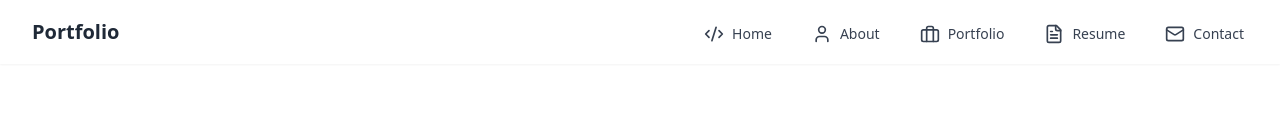
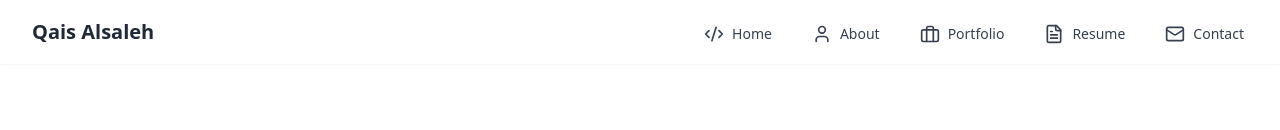
Before and after one commit to qais-mle7y/Portfolio, a React (Vite) app: page / in a window 1280 px wide. Shown: the top 130 px of the page. Built offline with nearby package versions, Linux system fonts and the light colour scheme; grey boxes are pictures that could not be loaded.

Commit message:
Update Navbar component to reflect name change from 'Portfolio' to 'Qais Alsaleh'

```diff
--- a/src/components/layout/Navbar.tsx
+++ b/src/components/layout/Navbar.tsx
@@ -18,7 +18,7 @@ const Navbar = () => {
         <div className="flex justify-between h-16">
           <div className="flex-shrink-0 flex items-center">
             <Link to="/" className="text-xl font-bold text-gray-800">
-              Portfolio
+              Qais Alsaleh
             </Link>
           </div>
           {/* Mobile Navigation */}
```
